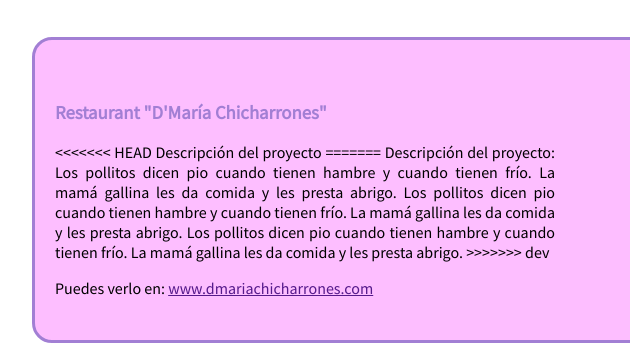
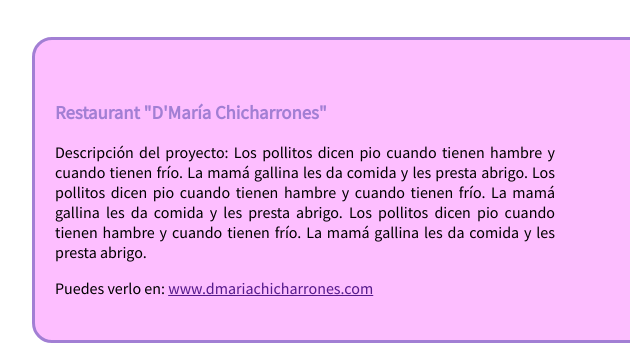
Before and after one commit to linkarox/linkarox.github.io, a plain HTML site: page index.html in a window 1280 px wide. Shown: the part 700-1045 px from the top of the page, 108-738 px from the left. Drawn offline with Linux system fonts and the light colour scheme.

Commit message:
correcion, olvide guardar index

```diff
--- a/index.html
+++ b/index.html
@@ -74,16 +74,12 @@
 				<div class="exhibit-text">
 					<h3 class="exhibit-title">Restaurant "D'María Chicharrones"</h3>
 					<p class="exhibit-description">
-<<<<<<< HEAD
-						Descripción del proyecto
-=======
 						Descripción del proyecto: Los pollitos dicen pio cuando tienen hambre y cuando tienen frío.
 						La mamá gallina les da comida y les presta abrigo.
 						Los pollitos dicen pio cuando tienen hambre y cuando tienen frío.
 						La mamá gallina les da comida y les presta abrigo.
 						Los pollitos dicen pio cuando tienen hambre y cuando tienen frío.
 						La mamá gallina les da comida y les presta abrigo.
->>>>>>> dev
 					</p>
 					<p class="exhibit-link">Puedes verlo en: <a href="">www.dmariachicharrones.com</a></p>
 				</div>
```
